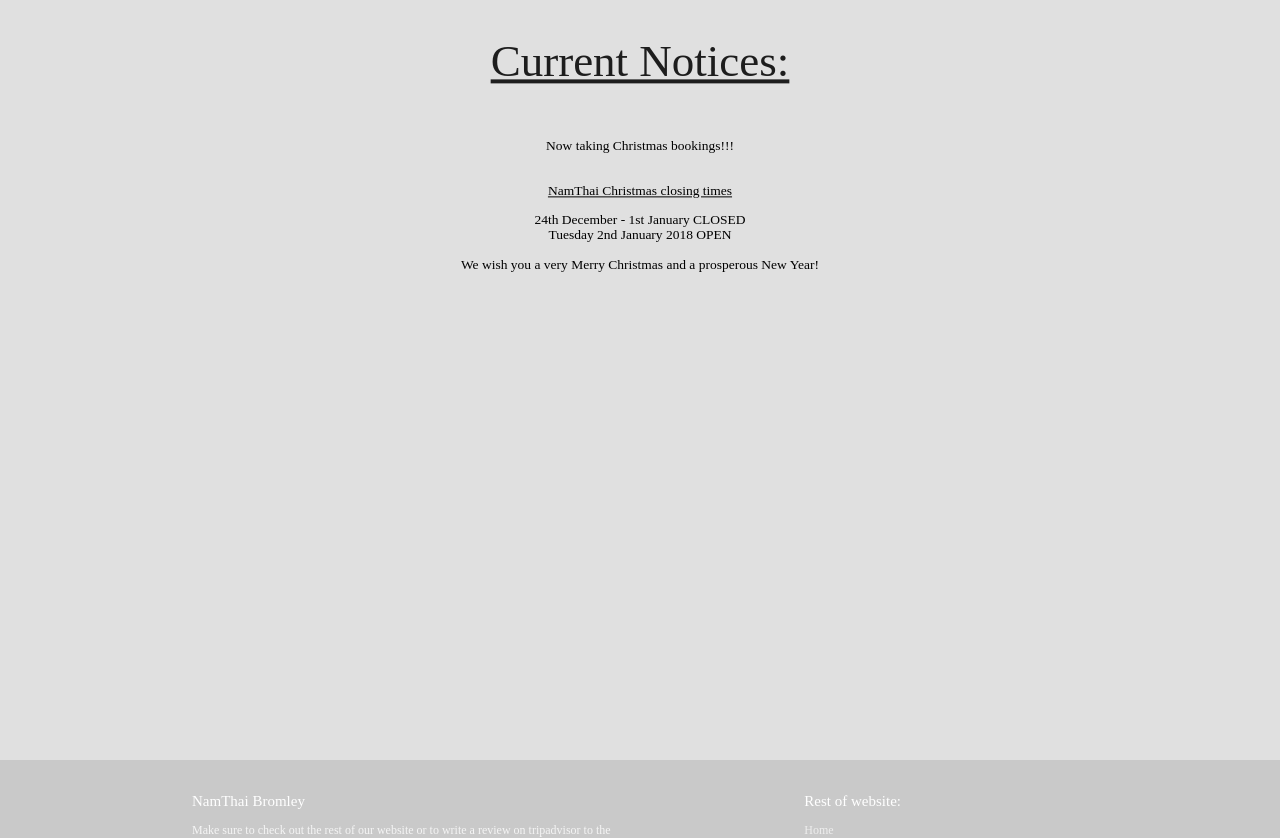
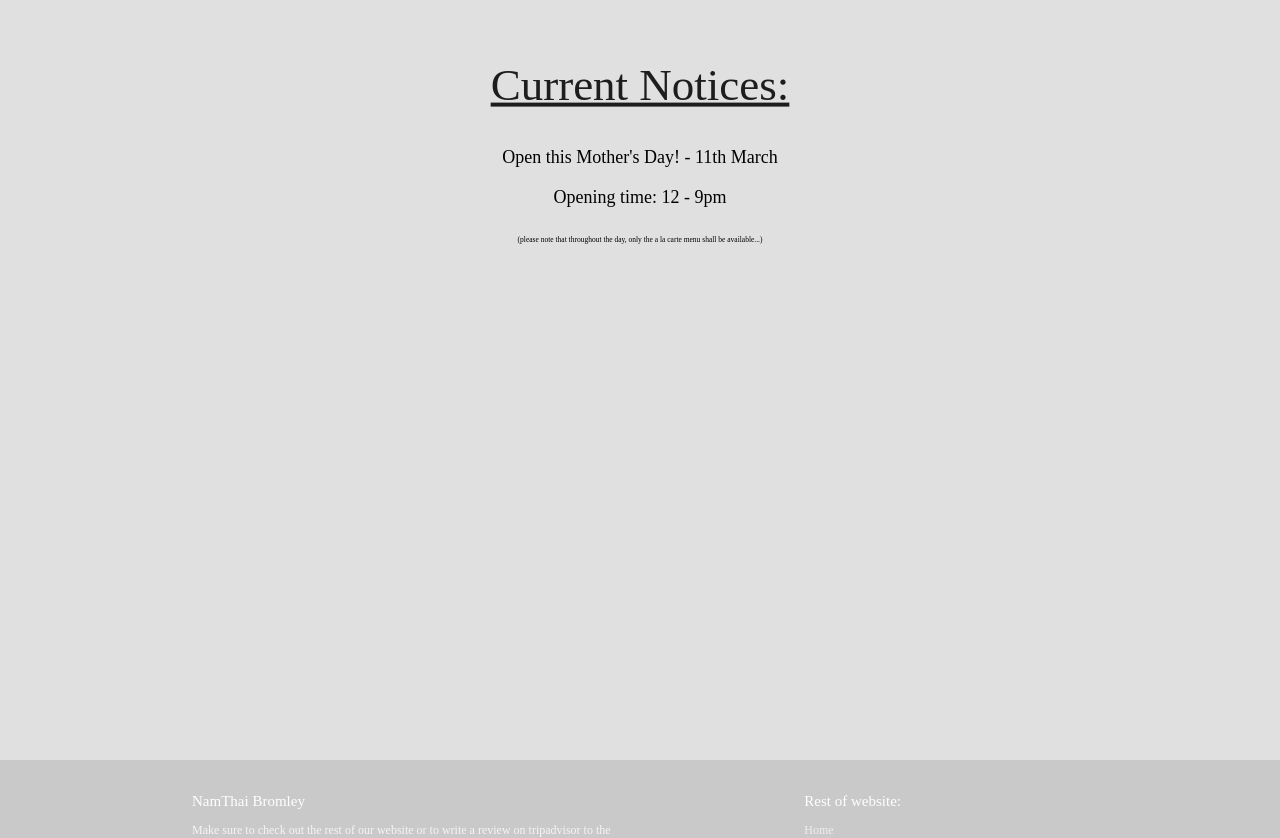
Before and after one commit to todadqa/todadqa.github.io, a plain HTML site: page pages/notice.html in a window 1280 px wide. Shown: the part 1200-2038 px from the top of the page. Drawn offline with Linux system fonts and the light colour scheme; a web font is replaced by a local one.

Commit message:
Mother's day notice

```diff
--- a/css/namthai.css
+++ b/css/namthai.css
@@ -28,6 +28,7 @@
 
 #stupid {
 	color: black !important;
+	font-size: 1.2rem;
 }
 
 .titletop {
@@ -173,6 +174,10 @@
 	width: 50%%;
 	margin: auto;
 
+}
+
+.smallprint {
+	font-size: 0.5rem;
 }
 
 b {
--- a/pages/notice.html
+++ b/pages/notice.html
@@ -73,7 +73,7 @@
     <h1 class="header s10 center headtext">Current Notices:</h1>
       <div class="container">
         <div class="row center">
-          <h5 class="header col s12 subtext" id="stupid"><br>Now taking Christmas bookings!!!<br><br><br><u>NamThai Christmas closing times</u><br><br>24th December - 1st January CLOSED<br>Tuesday 2nd January 2018 OPEN<br><br>We wish you a very Merry Christmas and a prosperous New Year!
+          <h5 class="header col s12 subtext" id="stupid">Open this Mother's Day! - 11th March<br><br>Opening time: 12 - 9pm<br><br><p10 class="smallprint">(please note that throughout the day, only the a la carte menu shall be available...)</p10>
           </h5>
         </div>
       </div>
```
